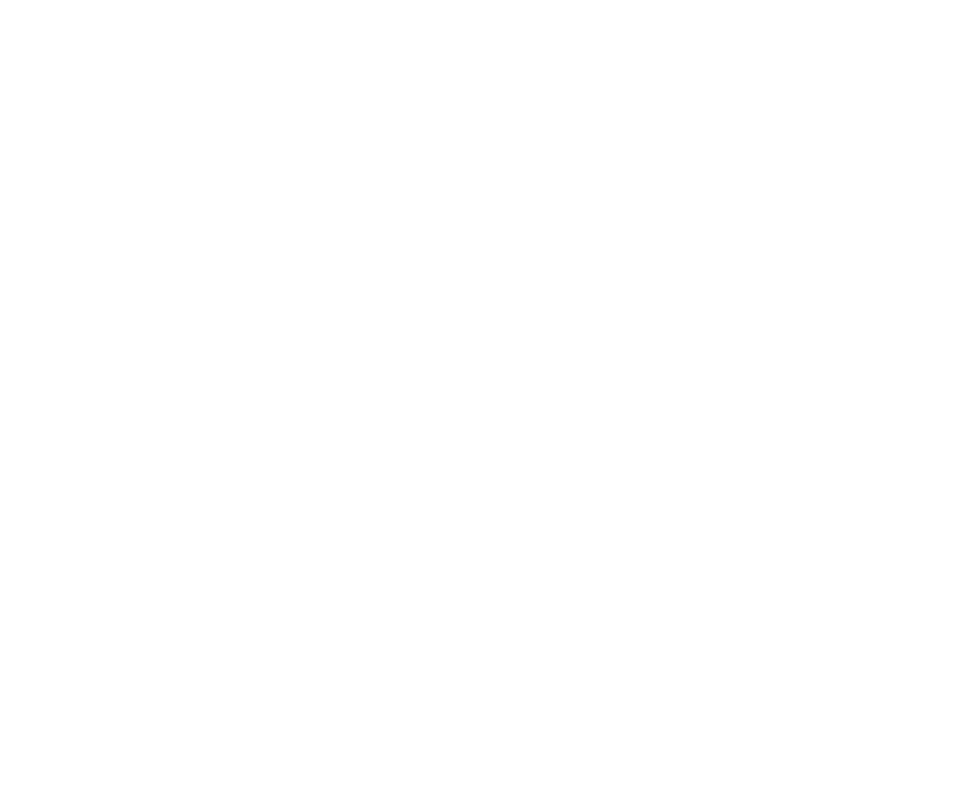
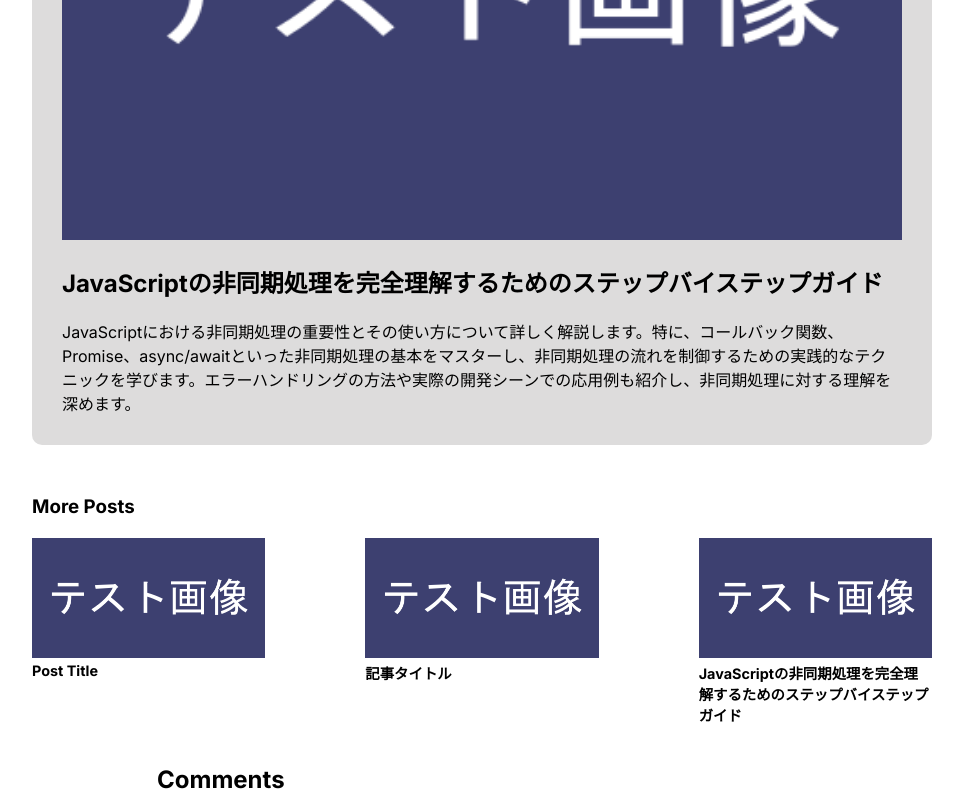
Before and after one commit to keita7777/teamsdev_16_1, a Next.js app: page /posts/1 in a window 1280 px wide. Before the commit this address had no page. Shown: the part 500-1297 px from the top of the page, without its empty margins (158-1121 px from the left). Before the commit the page ends 800 px from the top, so only its background shows below. Built offline with nearby package versions, Linux system fonts and the light colour scheme.

Commit message:
postsページの作成

```diff
--- /dev/null
+++ b/app/posts/[id]/page.tsx
@@ -0,0 +1,20 @@
+import ArticleDetails from "@/components/ArticleDetails";
+import Comments from "@/components/Comments";
+import Header from "@/components/Header";
+import MorePosts from "@/components/MorePosts";
+import { TestData } from "@/DummyData/ArticleData";
+import React from "react";
+import styles from "./styles.module.css";
+
+export default function Posts() {
+  return (
+    <>
+      <Header />
+      <div className={styles.container}>
+        <ArticleDetails />
+        <MorePosts posts={TestData} />
+        <Comments />
+      </div>
+    </>
+  );
+}
--- /dev/null
+++ b/app/posts/[id]/styles.module.css
@@ -0,0 +1,3 @@
+.container{
+  margin:50px 15px 100px;
+}
```
